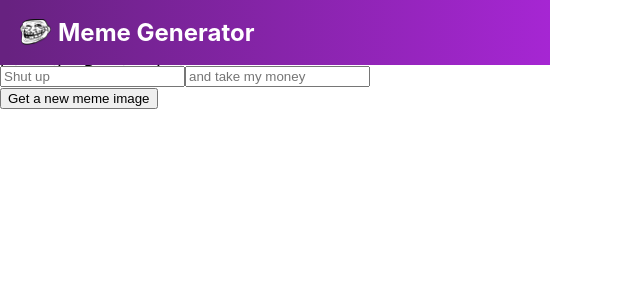
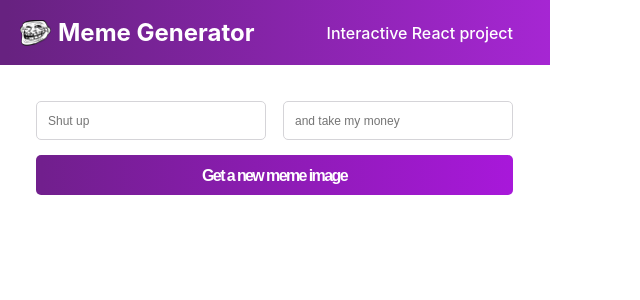
Before and after one commit to TemesgenA/meme-generator, a React (Create React App) app: page / in a window 1280 px wide. Shown: the top 300 px of the page, without its empty margins (0-640 px from the left). Built offline with nearby package versions, Linux system fonts and the light colour scheme.

Commit message:
Style meme component

```diff
--- a/src/App.css
+++ b/src/App.css
@@ -3,24 +3,80 @@ body {
 }
 
 .App-header {
+  display: flex;
+  color: #FFF;
+  justify-content: space-between;
   background: linear-gradient(90deg, #672280 1.18%, #A626D3 100%);
   width: 550px;
   height: 65px;
+  align-items: center;
 }
 
 .logo {
   display: flex;
   height: 26px;
   padding-left: 20px;
-  padding-top: 19px;
   align-items: center;
   color: #FFF;
   font-weight: 700;
   size: 20px;
   gap: 7px;
+  line-height: 24px;
 }
 
 .logo-img {
   width: 31px;
   height: 26px;
 }
+
+.project-cat {
+  font-weight: 500;
+  size: 12px;
+  padding-right: 37px;
+}
+
+#form-input {
+  display: flex;
+  flex-direction: column;
+  width: 477px;
+  margin: 36px;
+  gap: 15px;
+}
+
+.text-input {
+  display: flex;
+  gap: 17px;
+  width: 477px;
+}
+
+.text-input-field {
+  width: 230px;
+  height: 35px;
+  border-radius: 5px;
+  border: 1px solid #D5D4D8;
+  font-family: Karla;
+  font-size: 12px;
+  font-weight: 400;
+  line-height: 14px;
+  letter-spacing: 0em;
+  text-align: left;
+  padding-left: 11px;
+  font-family: "Karla", sans-serif;
+}
+
+.text-submit {
+  width: 477px;
+  height: 40px;
+  font-family: Karla;
+  font-size: 16px;
+  font-weight: 700;
+  line-height: 19px;
+  letter-spacing: -0.1em;
+  text-align: center;
+  background: linear-gradient(90.41deg, #711F8D 1.14%, #A818DA 100%);
+  border-radius: 5px;
+  color: #FFFFFF;
+  font-family: "Karla", sans-serif;
+  border: none;
+  cursor: pointer;
+}
```
